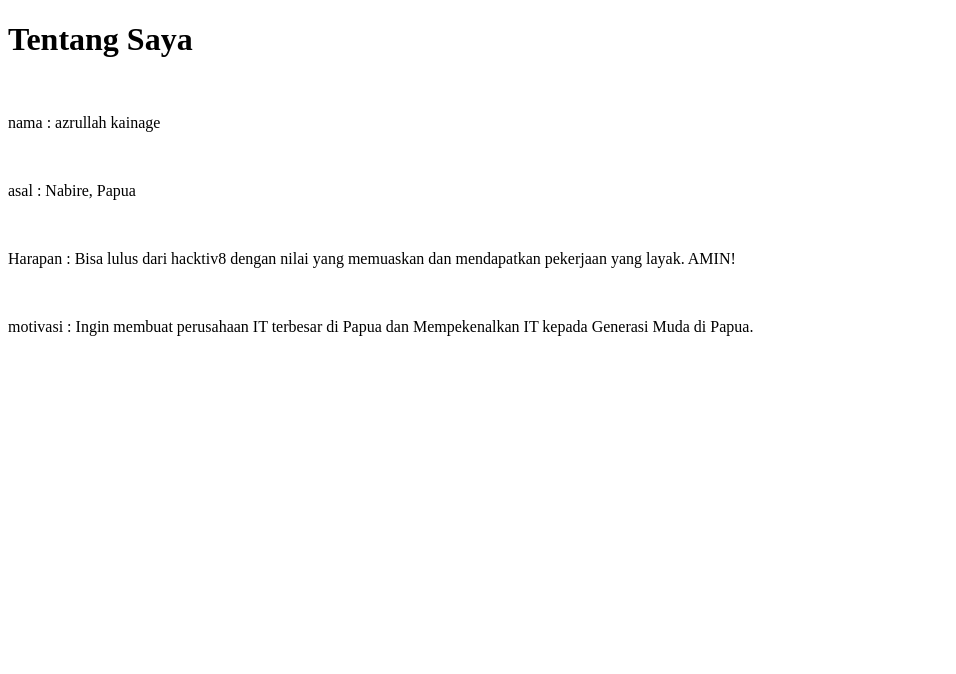
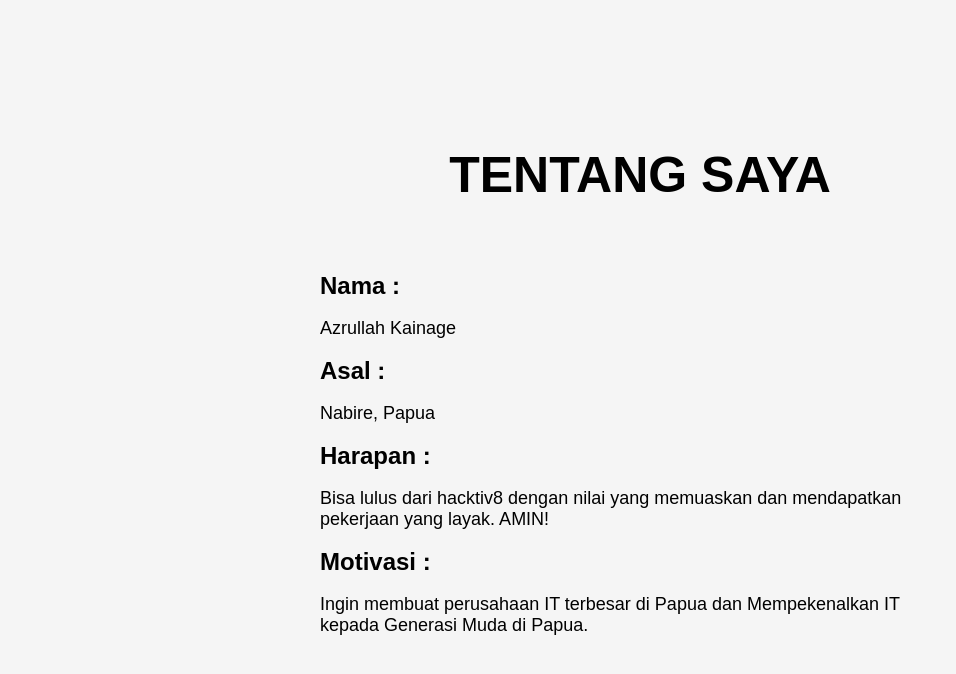
Before and after one commit to azrullahk/tentang-saya, a plain HTML site: page index.html in a window 1280 px wide. Shown: the whole page, without its empty margins (0-956 px from the left). Drawn offline with Linux system fonts and the light colour scheme.

Commit message:
Update isi html dan buat style pada halaman html

```diff
--- a/index.html
+++ b/index.html
@@ -8,12 +8,16 @@
 </head>
 <body>
     <div class="container" >
-        <h1>Tentang Saya</h1> <br>
+        <h1>TENTANG SAYA</h1> <br>
         <div class="konten" >
-            <p>nama : azrullah kainage</p> <br>
-            <p>asal : Nabire, Papua</p> <br>
-            <p>Harapan : Bisa lulus dari hacktiv8 dengan nilai yang memuaskan dan mendapatkan pekerjaan yang layak. AMIN!</p>  <br>
-            <p>motivasi : Ingin membuat perusahaan IT terbesar di Papua dan Mempekenalkan IT kepada Generasi Muda di Papua.</p> <br>
+            <h2> Nama : </h2> <br>
+            <p> Azrullah Kainage</p> <br>
+            <h2> Asal : </h2> <br>
+            <p> Nabire, Papua</p> <br>
+            <h2> Harapan : </h2> <br>
+            <p>Bisa lulus dari hacktiv8 dengan nilai yang memuaskan dan mendapatkan pekerjaan yang layak. AMIN!</p>  <br>
+            <h2> Motivasi : </h2> <br>
+            <p>Ingin membuat perusahaan IT terbesar di Papua dan Mempekenalkan IT kepada Generasi Muda di Papua.</p> <br>
         </div>
     </div>
 
--- a/style.css
+++ b/style.css
@@ -0,0 +1,29 @@
+* {
+    margin: 0;
+    padding: 0;
+    font-family: Arial, Helvetica, sans-serif;
+}
+
+body {
+    background-color:whitesmoke;
+    display: flex;
+    justify-content: center;
+    align-items: center;
+    width: 100vw;
+    height: 100vh;
+}
+
+.container {
+    padding: 20px;
+    width: 50%;
+}
+.container h1 {
+    color: black;
+    text-align: center;
+    padding-bottom: 50px;
+    font-size: 50px;
+}
+.konten p {
+    color: black;
+    font-size: large;
+}
```
